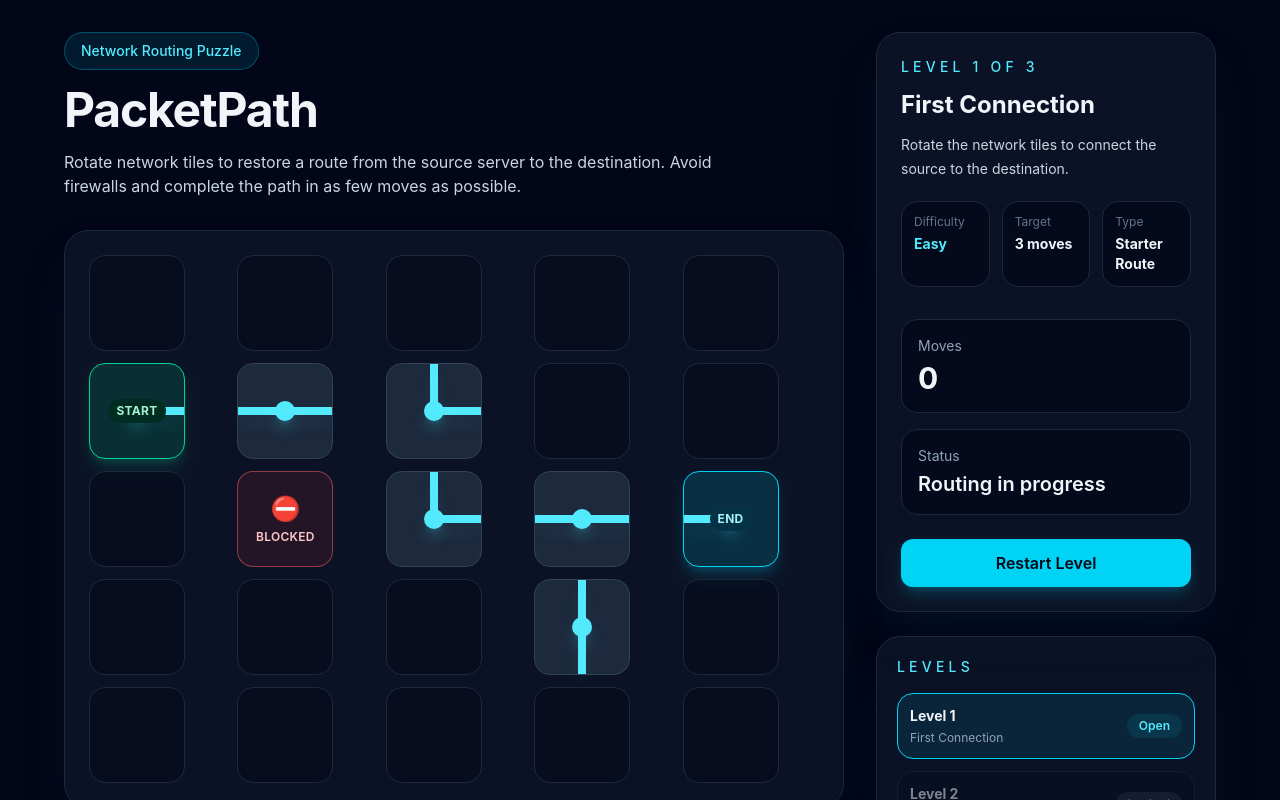
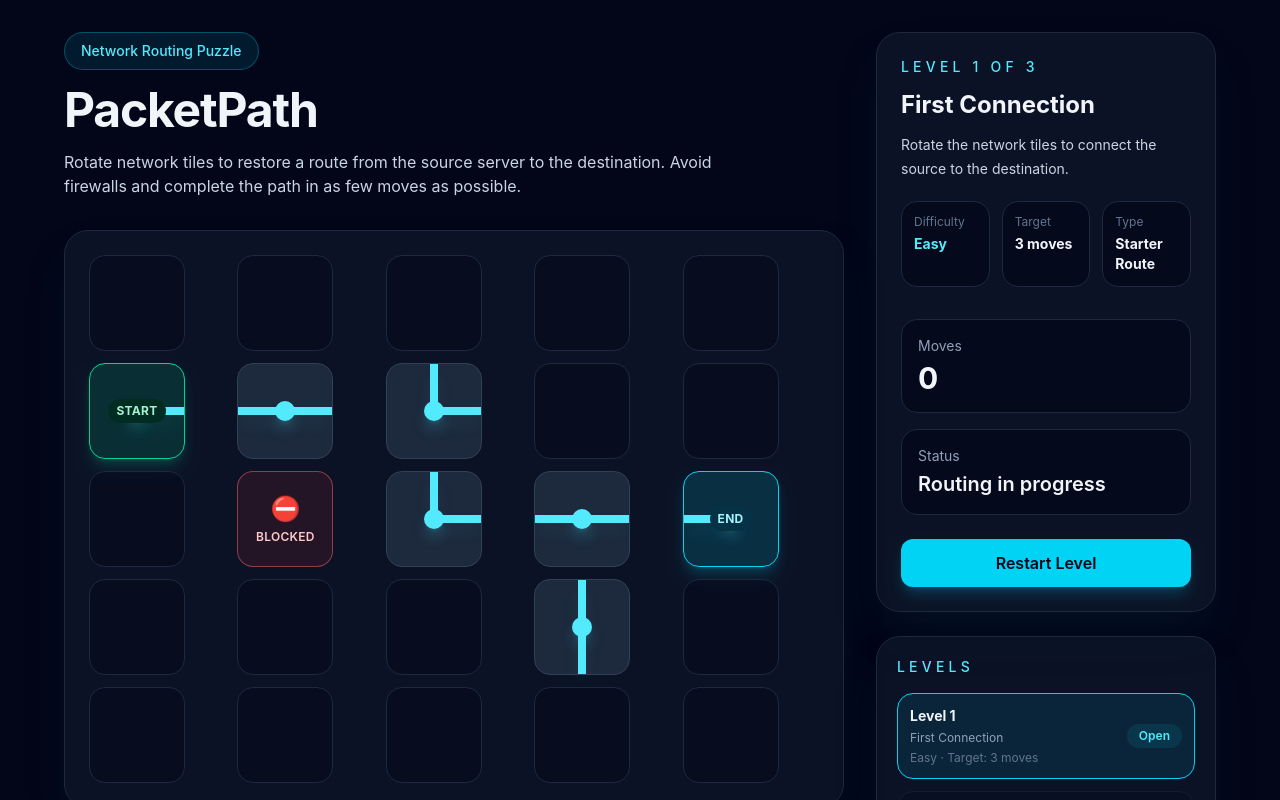
Before and after one commit to simonlartey/packet-path, a React (Vite) app: page / in a window 1280 px wide. Both pictures are taken after a click on the button "Start Game". Shown: the top 800 px of the page. Built offline with nearby package versions, Linux system fonts and the light colour scheme.

Commit message:
Show level metadata in selector

```diff
--- a/src/components/LevelSelector.tsx
+++ b/src/components/LevelSelector.tsx
@@ -49,6 +49,10 @@ export function LevelSelector({
                   <p className="mt-1 text-xs text-slate-400">
                     {level.name}
                   </p>
+
+                  <p className="mt-1 text-xs text-slate-500">
+                    {level.difficulty} · Target: {level.estimatedMoves} moves
+                  </p>
                 </div>
 
                 <span
```
